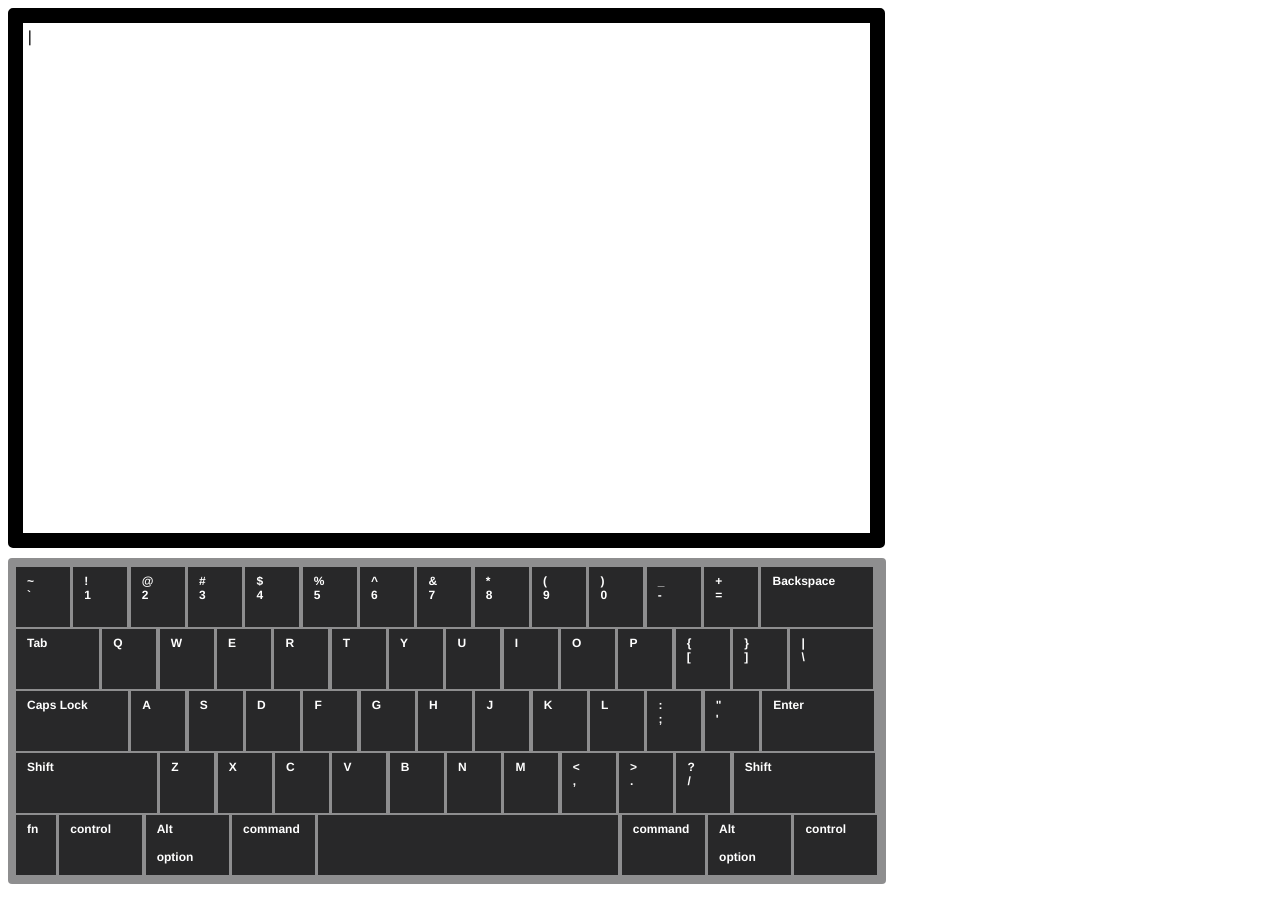
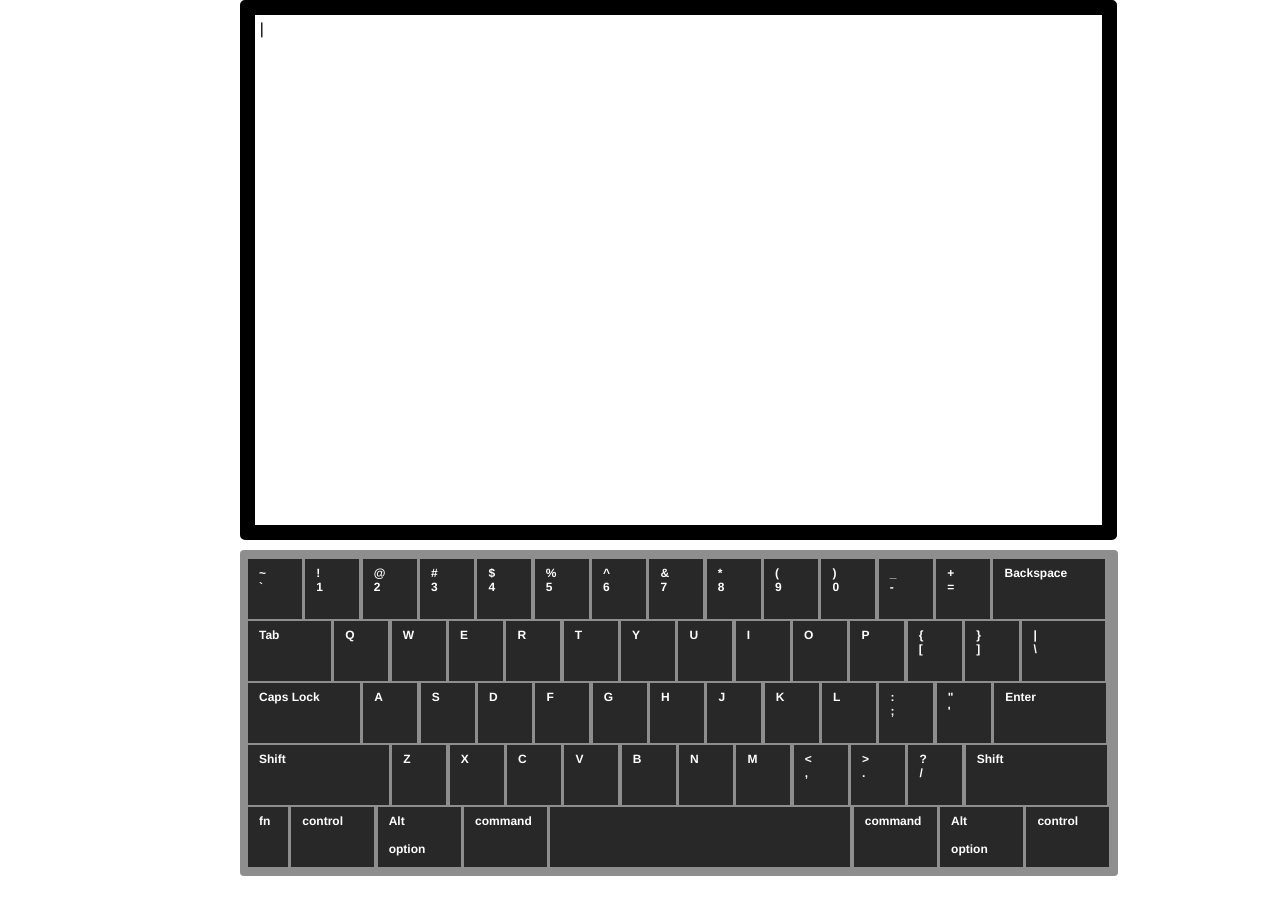
Before and after one commit to inwshop/es6, a website: page index.html in a window 1280 px wide. Drawn offline with Linux system fonts and the light colour scheme.

Commit message:
edit css -> body

```diff
--- a/styles.css
+++ b/styles.css
@@ -1,3 +1,9 @@
+body {
+  margin: 0 auto;
+  max-width: 800px;
+  min-width: 800px;
+  padding: 0em 0em 0em; }
+
 .keyboard {
   background: #8E8E8F;
   border-radius: 4px;
```
